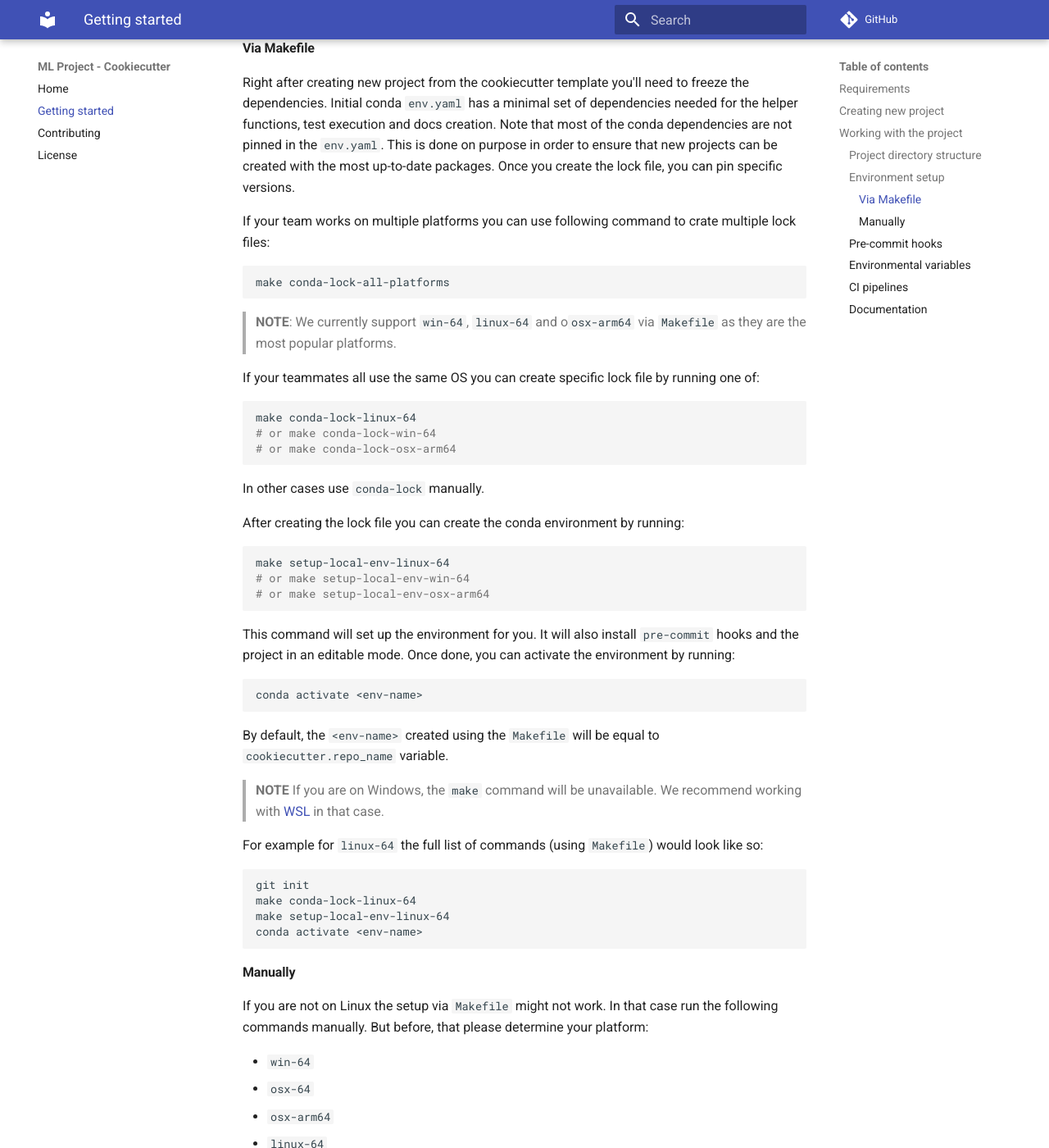
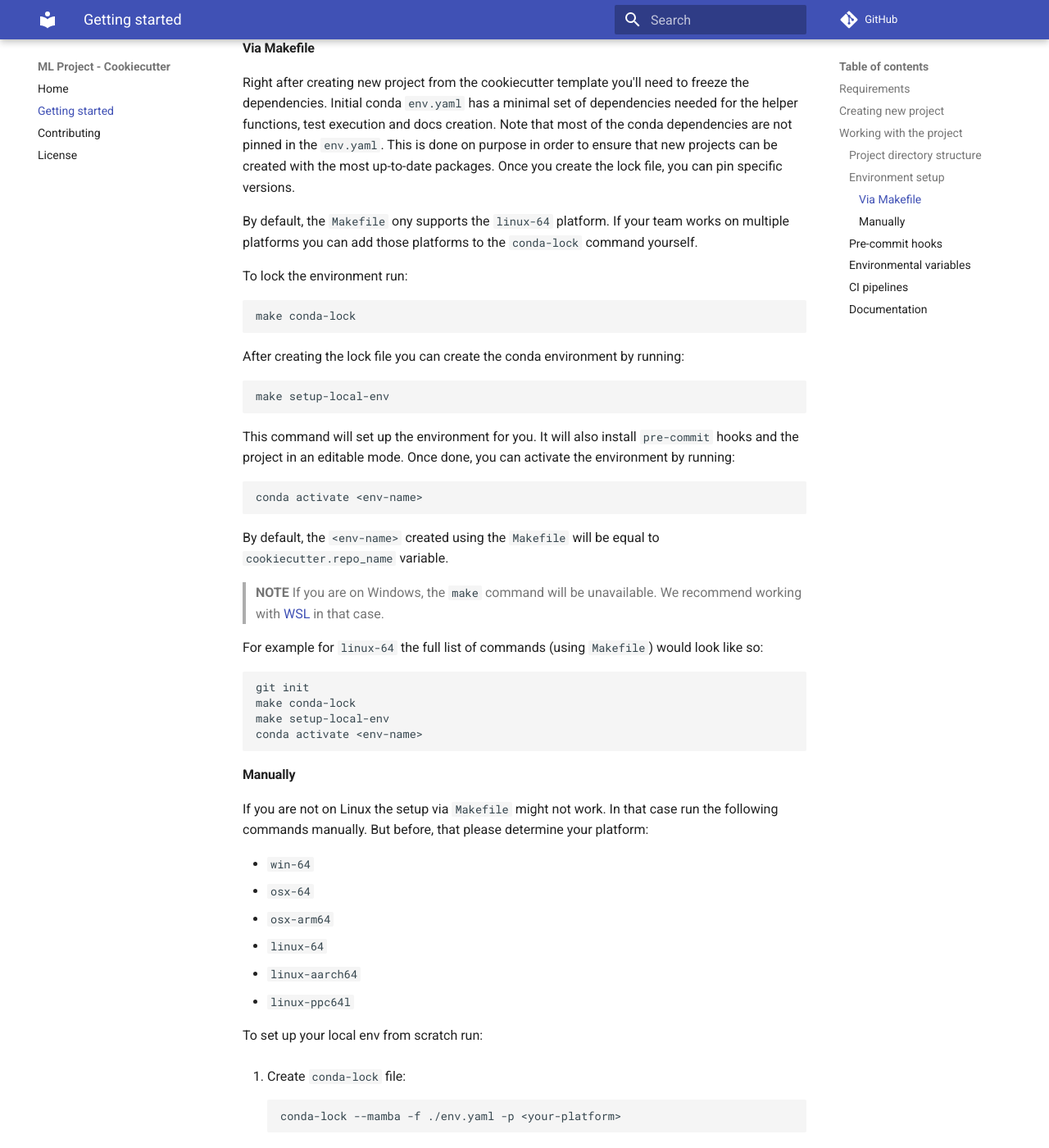
Before and after one commit to xultaeculcis/ml-project-cookiecutter, an MkDocs documentation site: the page built from docs/guide.md, in a window 1280 px wide and 1400 px high, scrolled down 2786 px. Shown: the whole window at 82% size. Built offline with MkDocs 1.6.1 and Material for MkDocs 9.7.7, drawn with Linux system fonts in a browser that asks for light colours; comment, search, counter and statistics services are not loaded; some of the changed text lies outside the part shown.

Commit message:
Dockerfile support (#1)
* Adds Dockerfile support
* Migrate away from `-k explicit` in `conda-lock` commands
* Update docs accordingly

````diff
--- a/docs/guide.md
+++ b/docs/guide.md
@@ -143,30 +143,19 @@
 that new projects can be created with the most up-to-date packages. Once you create the lock file, you can pin specific
 versions.
 
-If your team works on multiple platforms you can use following command to crate multiple lock files:
-```shell
-make conda-lock-all-platforms
-```
+By default, the `Makefile` ony supports the `linux-64` platform. If your team works on multiple platforms you can add
+those platforms to the `conda-lock` command yourself.
 
-> **NOTE**:
-> We currently support `win-64`, `linux-64` and o`osx-arm64` via `Makefile` as they are the most popular platforms.
-
-If your teammates all use the same OS you can create specific lock file by running one of:
+To lock the environment run:
 
 ```shell
-make conda-lock-linux-64
-# or make conda-lock-win-64
-# or make conda-lock-osx-arm64
+make conda-lock
 ```
-
-In other cases use `conda-lock` manually.
 
 After creating the lock file you can create the conda environment by running:
 
 ```shell
-make setup-local-env-linux-64
-# or make setup-local-env-win-64
-# or make setup-local-env-osx-arm64
+make setup-local-env
 ```
 
 This command will set up the environment for you. It will also install `pre-commit` hooks and the project in an editable mode.
@@ -184,8 +173,8 @@
 
 ```shell
 git init
-make conda-lock-linux-64
-make setup-local-env-linux-64
+make conda-lock
+make setup-local-env
 conda activate <env-name>
 ```
 
@@ -205,18 +194,18 @@
 
 1. Create `conda-lock` file:
     ```shell
-    conda-lock --mamba -k explicit -f ./env.yaml -p <your-platform> --filename-template "conda-{platform}.lock"
+    conda-lock --mamba -f ./env.yaml -p <your-platform>
     ```
 
     You can also create a lock-file for multiple platforms:
 
     ```shell
-    conda-lock --mamba -k explicit -f ./env.yaml -p linux-64 -p osx-arm64 -p win-64 --filename-template "conda-{platform}.lock"
+    conda-lock --mamba -f ./env.yaml -p linux-64 -p osx-arm64 -p win-64
     ```
 
 2. Create environment using `conda-lock`:
     ```shell
-    conda-lock install -n <env-name> conda-<platform>.lock
+    conda-lock install --mamba -n <env-name> conda-lock.yml
     ```
 
 3. Activate the env:
````
Also changed, not shown: {{ cookiecutter.repo_name }}/docs/guides/makefile-usage.md (+6 -48 lines), {{ cookiecutter.repo_name }}/docs/guides/setup-dev-env.md (+2 -8 lines), 2 other files.
